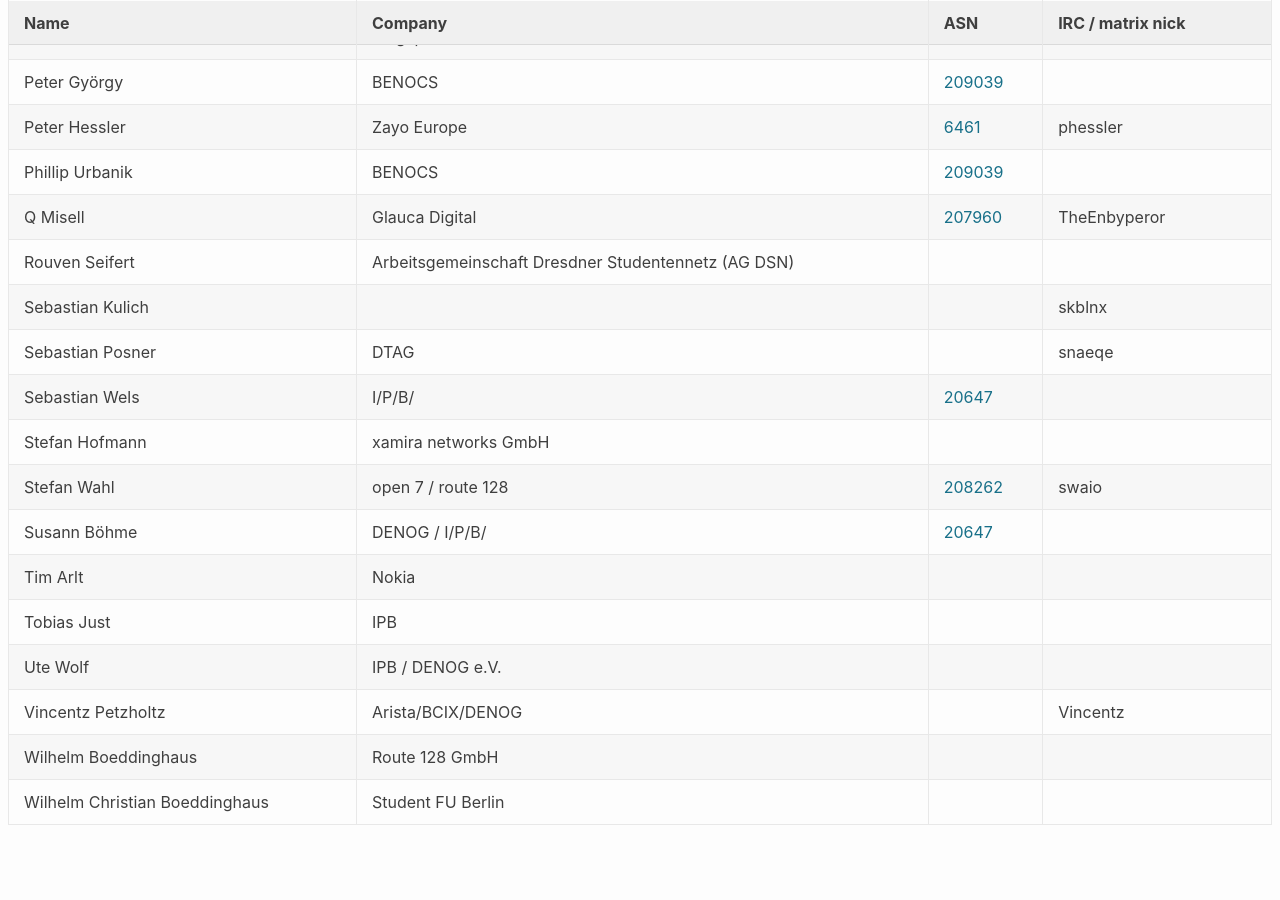
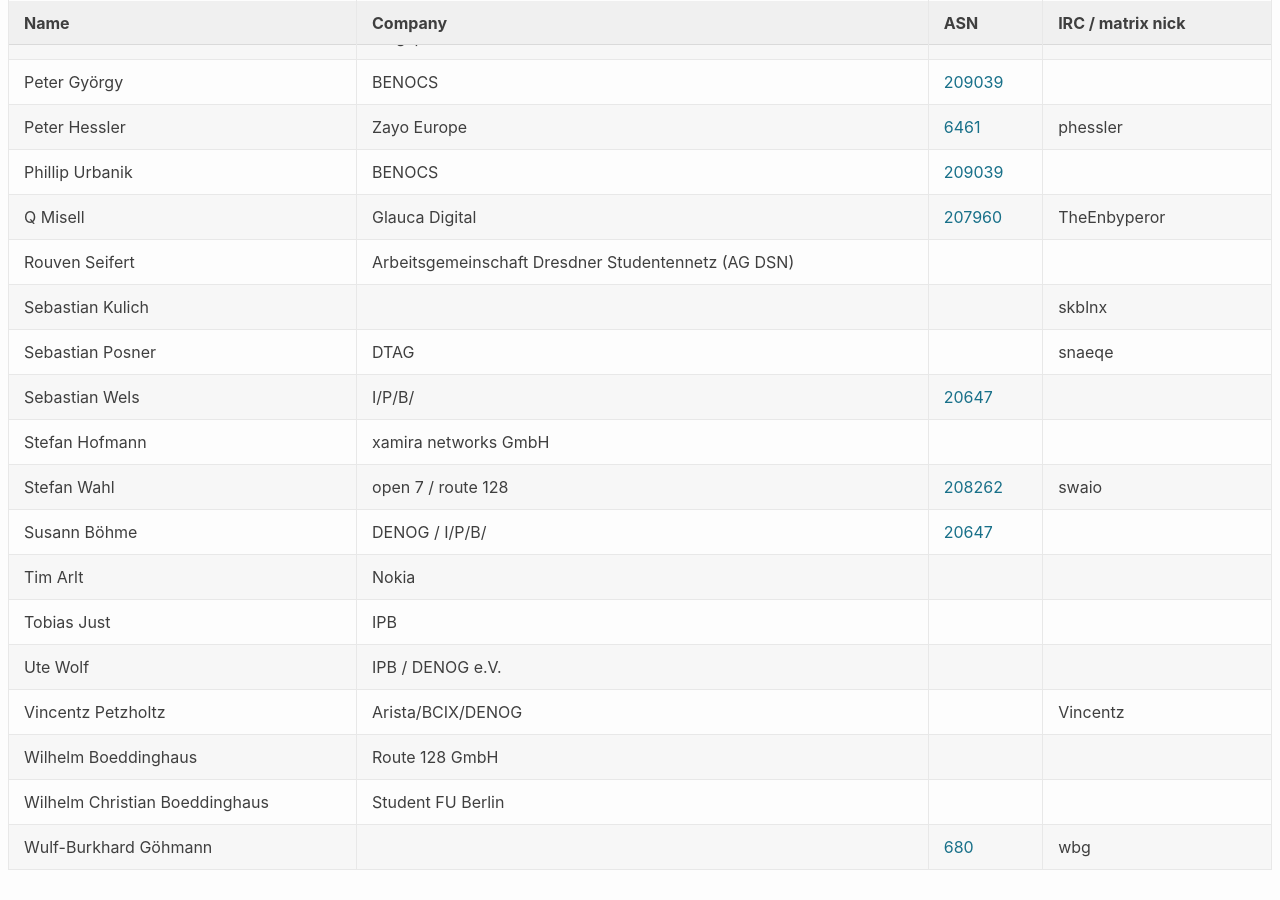
Before and after one commit to denog/pretix-attendeelist, a Jekyll site: the page built from denogmeetup25-03/index.markdown, in a window 1280 px wide and 900 px high, scrolled down 2064 px. Built offline with Jekyll 4.4.1, drawn with Linux system fonts in a browser that asks for light colours; before the commit the page ends 2919 px from its top, so only the background shows below that.

Commit message:
Latest data: Tue Apr  1 07:47:50 UTC 2025

```diff
--- a/_data/attendees_denogmeetup25-03.json
+++ b/_data/attendees_denogmeetup25-03.json
@@ -376,5 +376,11 @@
     "company": "Student FU Berlin",
     "irc": null,
     "asn": null
+  },
+  {
+    "name": "Wulf-Burkhard Göhmann",
+    "company": null,
+    "irc": "wbg",
+    "asn": "680"
   }
 ]
```
